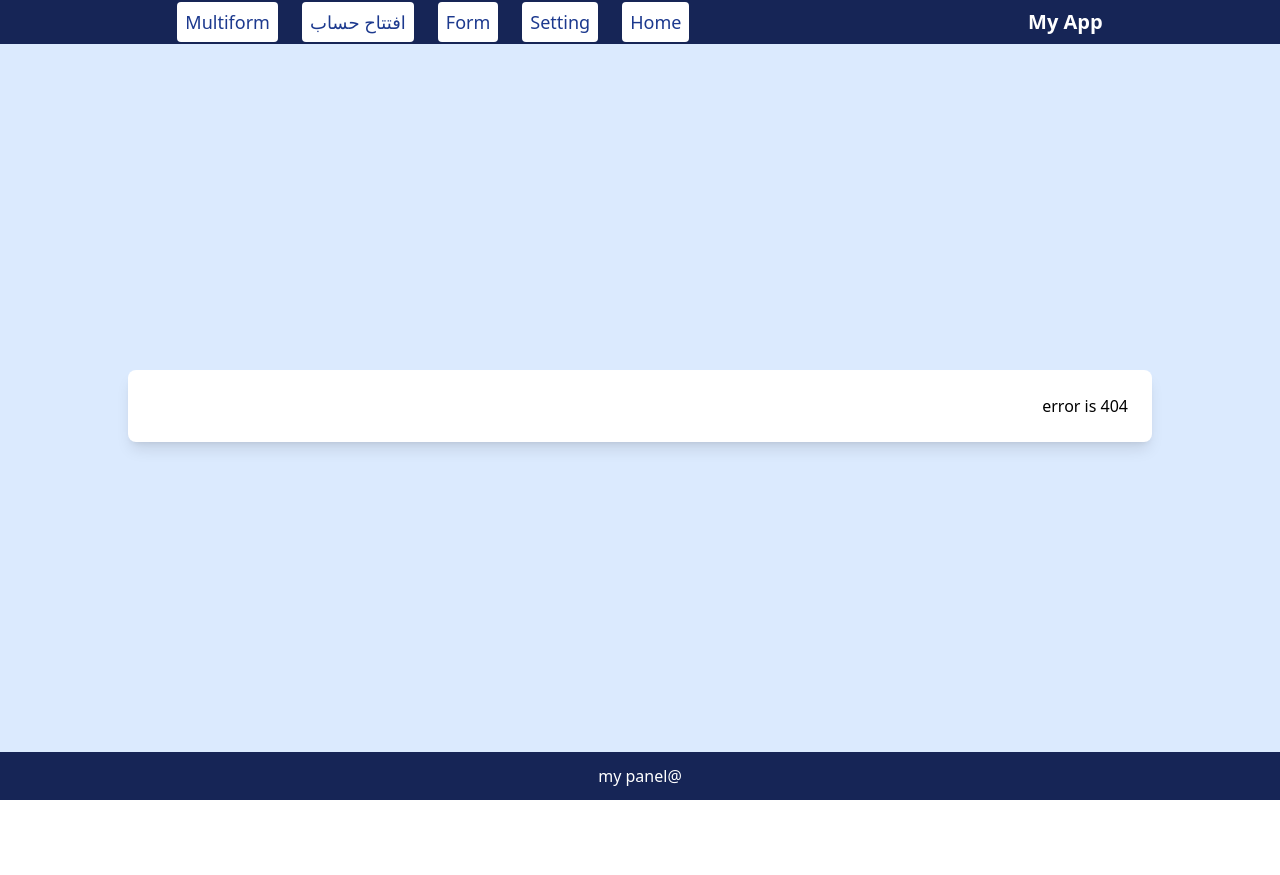
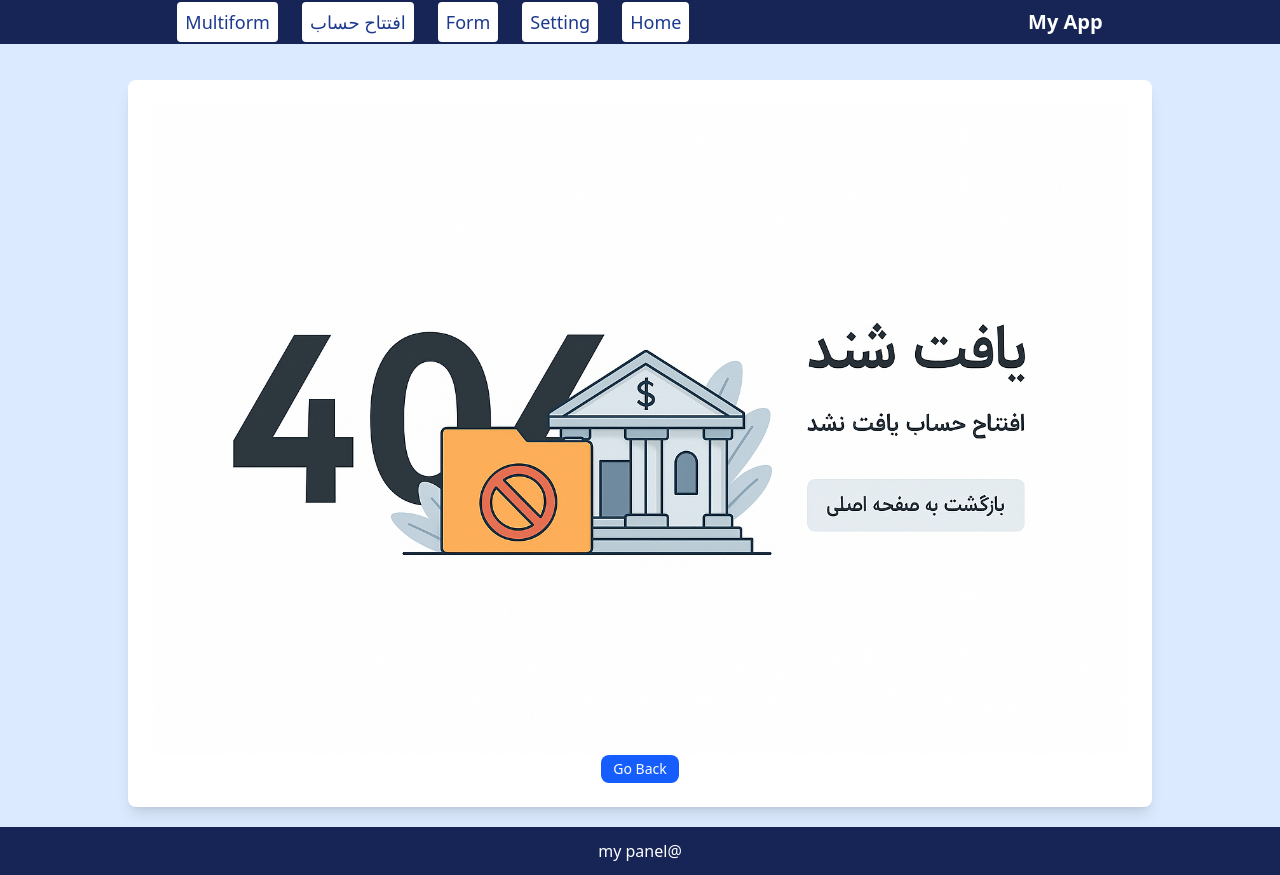
Before and after one commit to frau-azadeh/react-form, a React (Vite) app: page /account in a window 1280 px wide. Before the commit this address had no page. Before the commit the page ends 800 px from the top, so only its background shows below. Built offline with nearby package versions, Linux system fonts and the light colour scheme.

Commit message:
update PageNotFound

```diff
--- a/src/pages/PageNotFound.tsx
+++ b/src/pages/PageNotFound.tsx
@@ -1,7 +1,13 @@
+import GoBack from "../components/GoBack";
+
 function PageNotFound() {
   return (
     <div>
-      <h1>error is 404</h1>
+    <img
+      src="/404.png"
+      alt="404"
+    />
+    <GoBack/>
     </div>
   );
 }
```
